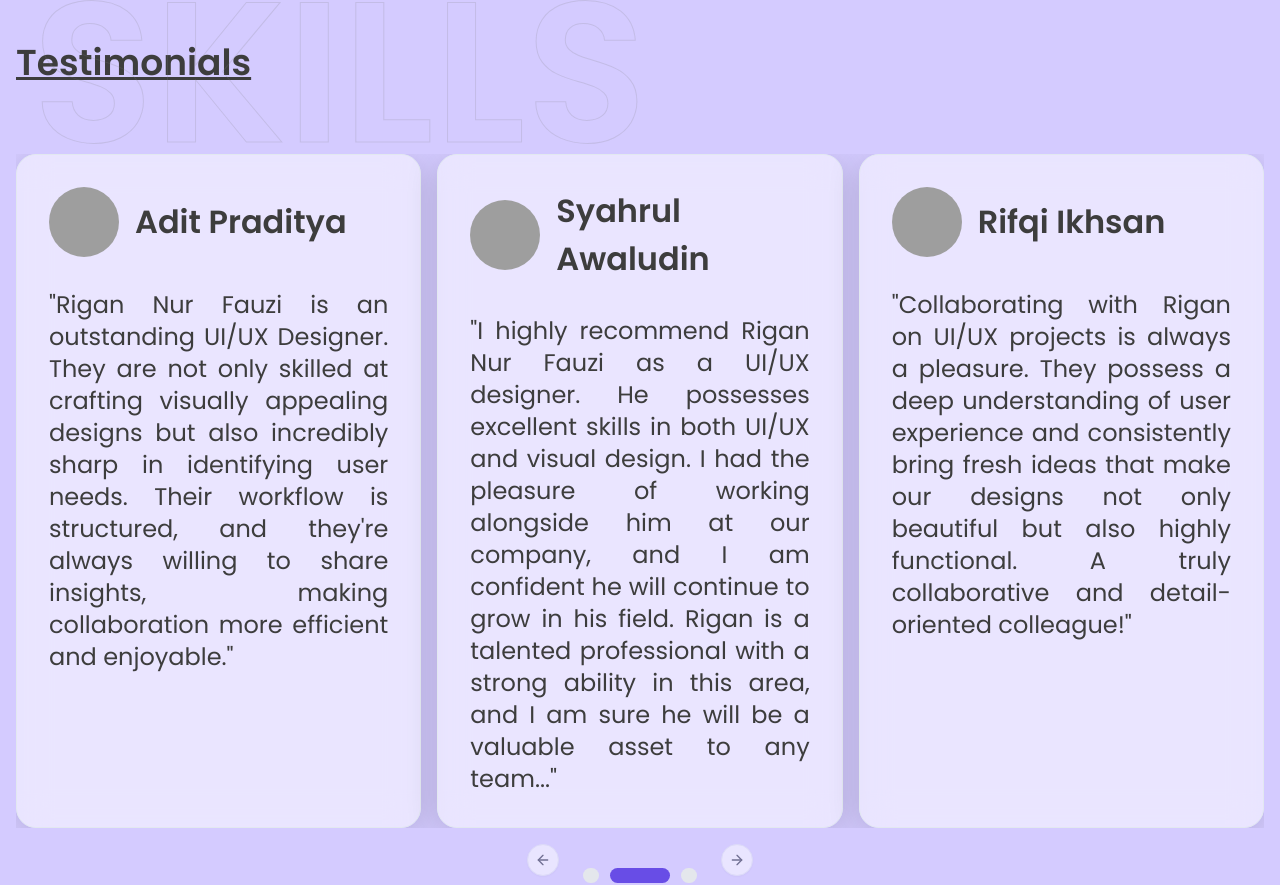
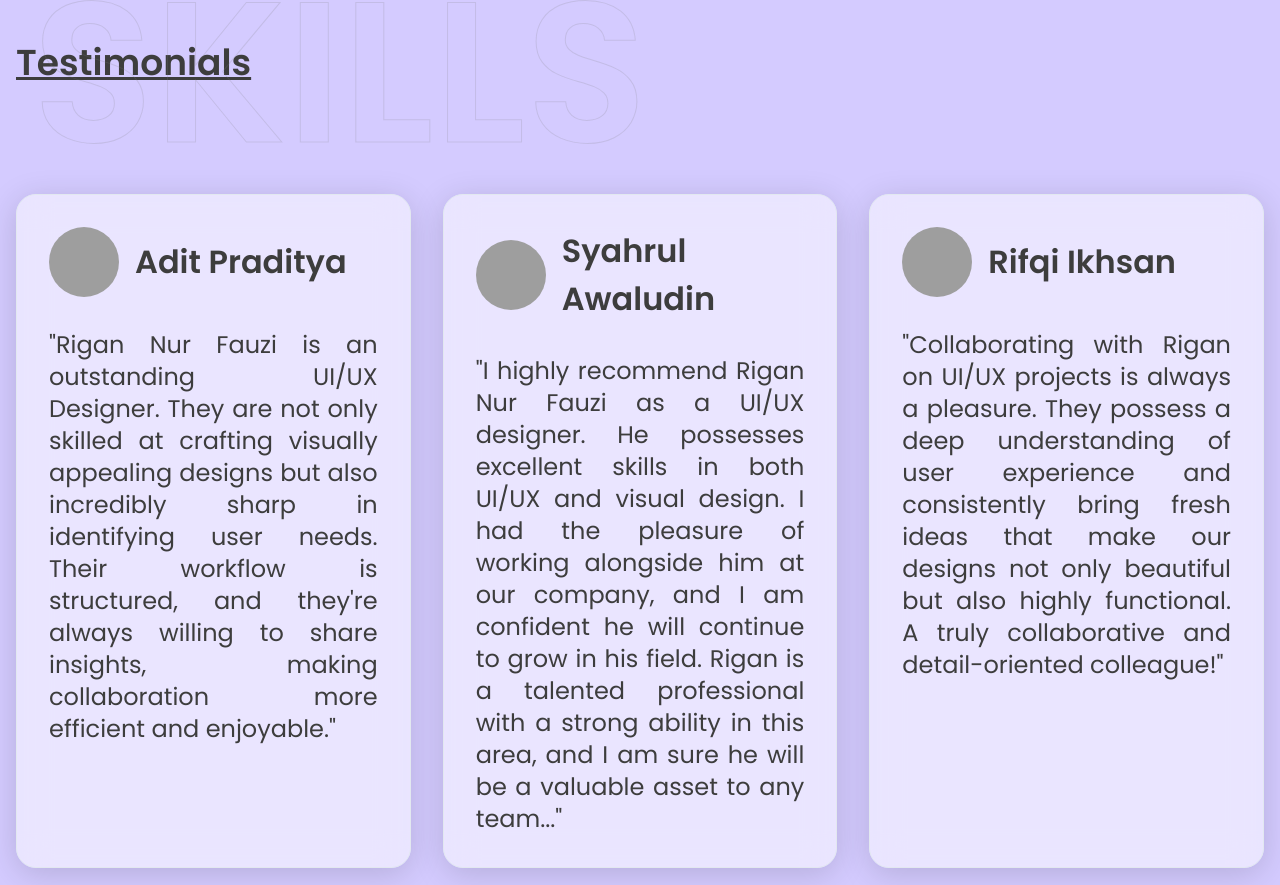
Before and after one commit to riganfauzi/web-portofolio, a React (Vite) app: page / in a window 1280 px wide. Shown: the part 3008-3893 px from the top of the page. Built offline with nearby package versions, Linux system fonts and the light colour scheme; grey boxes are pictures that could not be loaded.

Commit message:
update margin

```diff
--- a/src/components/ui/carousel.tsx
+++ b/src/components/ui/carousel.tsx
@@ -155,12 +155,13 @@ const CarouselContent = React.forwardRef<
   const { carouselRef, orientation } = useCarousel();
 
   return (
-    <div ref={carouselRef} className="overflow-hidden">
+    <div ref={carouselRef} className="overflow-visible">
       <div
         ref={ref}
         className={cn(
           "flex",
-          orientation === "horizontal" ? "-ml-4" : "-mt-4 flex-col",
+          // Penyesuaian margin: dari -ml-4 menjadi -ml-8 (32px)
+          orientation === "horizontal" ? "-ml-8" : "-mt-8 flex-col",
           className,
         )}
         {...props}
@@ -183,7 +184,7 @@ const CarouselItem = React.forwardRef<
       aria-roledescription="slide"
       className={cn(
         "min-w-0 shrink-0 grow-0 basis-full",
-        orientation === "horizontal" ? "pl-4" : "pt-4",
+        orientation === "horizontal" ? "pl-8 py-10" : "pt-8",
         className,
       )}
       {...props}
```
